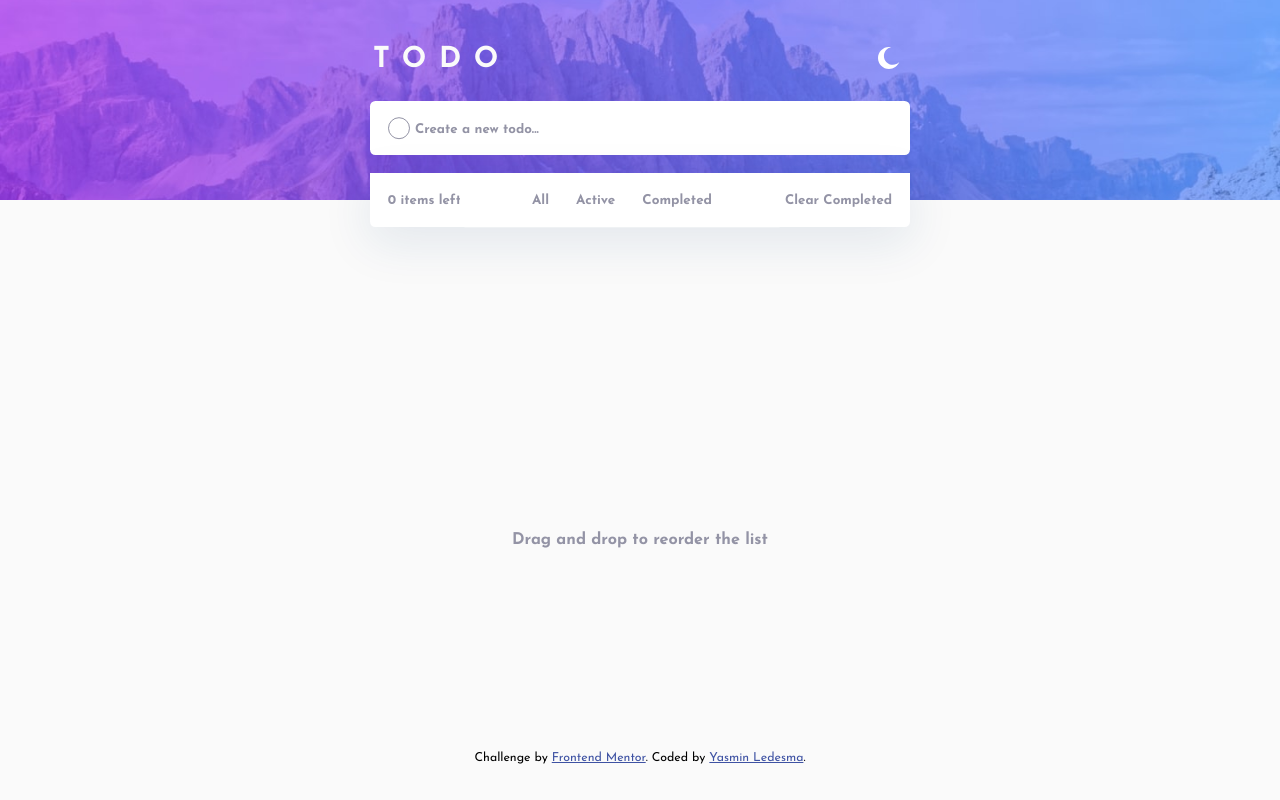
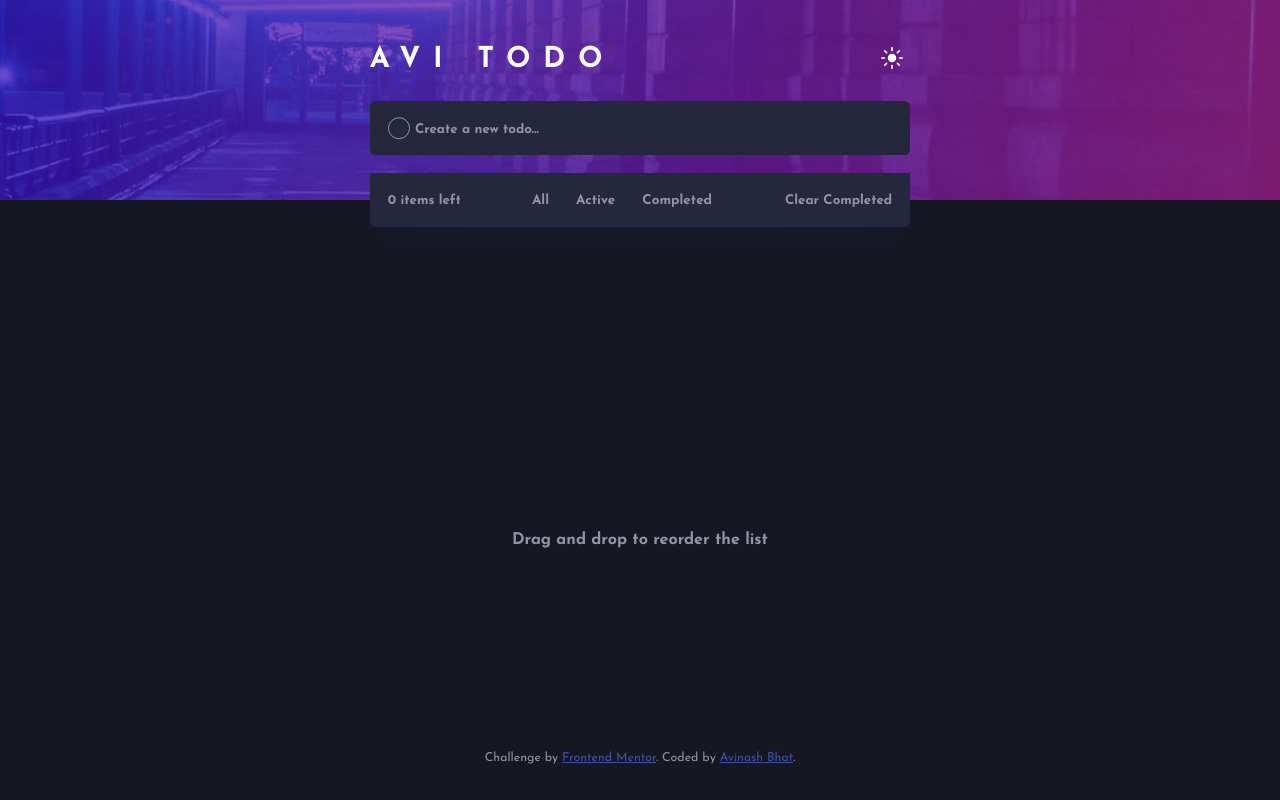
Before and after one commit to AviPat/todo-list, a React (Create React App) app: page / in a window 1280 px wide. Built offline with nearby package versions, Linux system fonts and the light colour scheme.

Commit message:
UI fixes for dark theme

```diff
--- a/src/App.js
+++ b/src/App.js
@@ -48,7 +48,7 @@ const ACTIONS = {
 const App = () => {
   const [todos, dispatch] = useReducer(todoReducer, [], storedTodos);
   const [task, setTask] = useState("");
-  const [darkTheme, setDarkTheme] = useState(false);
+  const [darkTheme, setDarkTheme] = useState(true);
   const [renderize, setRenderize] = useState(todos);
 
   useEffect(() => {
--- a/src/components/Footer.js
+++ b/src/components/Footer.js
@@ -5,7 +5,7 @@ const Footer = () => {
     <div className='Footer'>
         <p className="attribution Footer__p">
           Challenge by <a href="https://www.frontendmentor.io?ref=challenge" target="blank_">Frontend Mentor</a>.
-          Coded by <a href="https://github.com/yasledesma" target="blank_">Yasmin Ledesma</a>.
+          Coded by <a href="https://github.com/AviPat" target="blank_">Avinash Bhat</a>.
         </p>
     </div>
     );
--- a/src/components/Header.js
+++ b/src/components/Header.js
@@ -28,7 +28,7 @@ const Header = () => {
   return (
     <div className="Header">
       <div className="Header__wrapper">
-        <h1 className="Header__title">Todo</h1>
+        <h1 className="Header__title">Avi Todo</h1>
         <button type="button" className="Header__btn" onClick={changeTheme}>
           <img
             src={!darkTheme ? moonIcon : sunIcon}
--- a/src/styles/_Header.scss
+++ b/src/styles/_Header.scss
@@ -72,7 +72,7 @@
     .Header {
 
         &__wrapper {
-            gap: 20rem;
+            gap: 14.4rem;
         }
 
         &__input {
```
Also changed, not shown: 1 other file (tests, documents, lock files or other folders).
